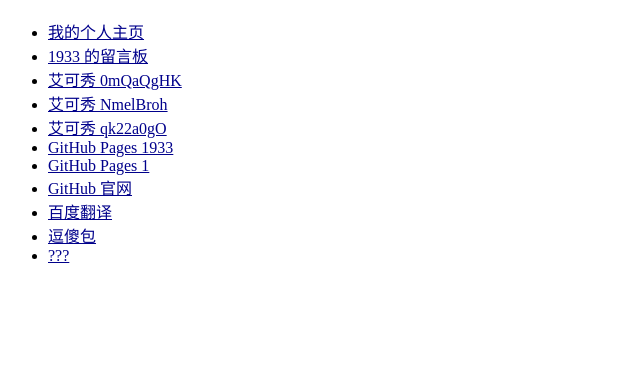
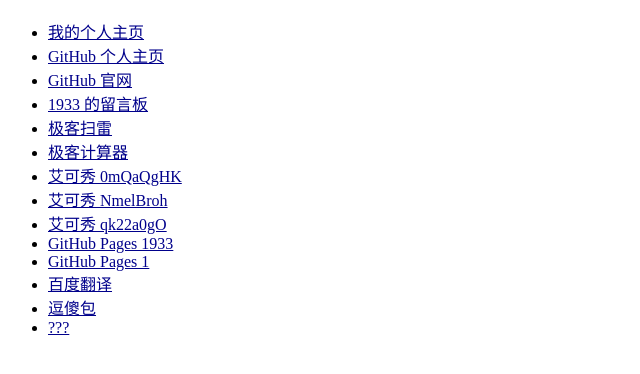
Before and after one commit to hr1933/a, a plain HTML site: page index.html in a window 1280 px wide. Shown: the part 70-444 px from the top of the page, without its empty margins (0-640 px from the left). Drawn offline with Linux system fonts and the light colour scheme.

Commit message:
更新 index.html

```diff
--- a/index.html
+++ b/index.html
@@ -10,28 +10,13 @@
 <link rel="icon" href="favicon.ico">
 <link rel="icon" type="image/png" sizes="32x32" href="favicon-32x32.png">
 <style>
-    a:link,
-    a:visited,
-    a:hover,
-    a:active {
-      color: #00008B;
-    }
+  a:link, a:visited, a:hover, a:active { color: #00008B; }
 </style>
 </head>
 <body>
   <h1>1933的链接</h1>
   <ul>
-    <li><a href="https://hr1933.github.io/hr1933" target="_blank" rel="noopener noreferrer">我的个人主页</a></li>
-    <li><a href="https://hr1933-web.netlify.app" target="_blank" rel="noopener noreferrer">1933 的留言板</a></li>
-    <li><a href="https://www.axureshow.com/project/0mQaQgHK/" target="_blank" rel="noopener noreferrer">艾可秀 0mQaQgHK</a></li>
-    <li><a href="https://www.axureshow.com/project/NmelBroh/" target="_blank" rel="noopener noreferrer">艾可秀 NmelBroh</a></li>
-    <li><a href="https://www.axureshow.com/project/qk22a0gO/" target="_blank" rel="noopener noreferrer">艾可秀 qk22a0gO</a></li>
-    <li><a href="https://hr1933.github.io/1933/" target="_blank" rel="noopener noreferrer">GitHub Pages 1933</a></li>
-    <li><a href="https://hr1933.github.io/1/" target="_blank" rel="noopener noreferrer">GitHub Pages 1</a></li>
-    <li><a href="https://github.com/" target="_blank" rel="noopener noreferrer">GitHub 官网</a></li>
-    <li><a href="https://fanyi.baidu.com/" target="_blank" rel="noopener noreferrer">百度翻译</a></li>
-    <li><a href="https://doubao.com/chat/" target="_blank" rel="noopener noreferrer">逗傻包</a></li>
-    <li><a href="https://mcjs.link/" target="_blank" rel="noopener noreferrer">???</a></li>
+    <li><a href="https://hr1933.github.io/hr1933" target="_blank" rel="noopener noreferrer">我的个人主页</a></li><li><a href="https://github.com/hr1933" target="_blank" rel="noopener noreferrer">GitHub 个人主页</a></li><li><a href="https://github.com/" target="_blank" rel="noopener noreferrer">GitHub 官网</a></li><li><a href="https://hr1933-web.netlify.app" target="_blank" rel="noopener noreferrer">1933 的留言板</a></li><li><a href="https://hr1933.github.io/a/sao.lei.game.html" target="_blank" rel="noopener noreferrer">极客扫雷</a></li><li><a href="https://hr1933.github.io/a/calc.html" target="_blank" rel="noopener noreferrer">极客计算器</a></li><li><a href="https://www.axureshow.com/project/0mQaQgHK/" target="_blank" rel="noopener noreferrer">艾可秀 0mQaQgHK</a></li><li><a href="https://www.axureshow.com/project/NmelBroh/" target="_blank" rel="noopener noreferrer">艾可秀 NmelBroh</a></li><li><a href="https://www.axureshow.com/project/qk22a0gO/" target="_blank" rel="noopener noreferrer">艾可秀 qk22a0gO</a></li><li><a href="https://hr1933.github.io/1933/" target="_blank" rel="noopener noreferrer">GitHub Pages 1933</a></li><li><a href="https://hr1933.github.io/1/" target="_blank" rel="noopener noreferrer">GitHub Pages 1</a></li><li><a href="https://fanyi.baidu.com/" target="_blank" rel="noopener noreferrer">百度翻译</a></li><li><a href="https://doubao.com/chat/" target="_blank" rel="noopener noreferrer">逗傻包</a></li><li><a href="https://mcjs.link/" target="_blank" rel="noopener noreferrer">???</a></li>
   </ul>
 </body>
 </html>
```
Lines whose indentation alone changed are shown as unchanged.
